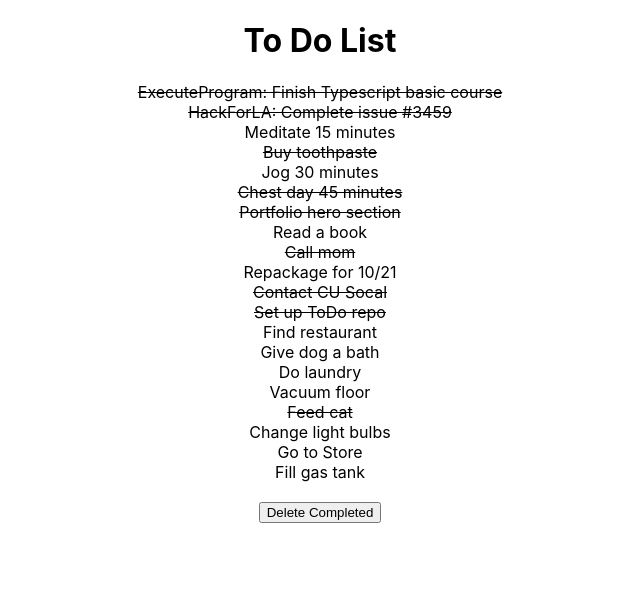
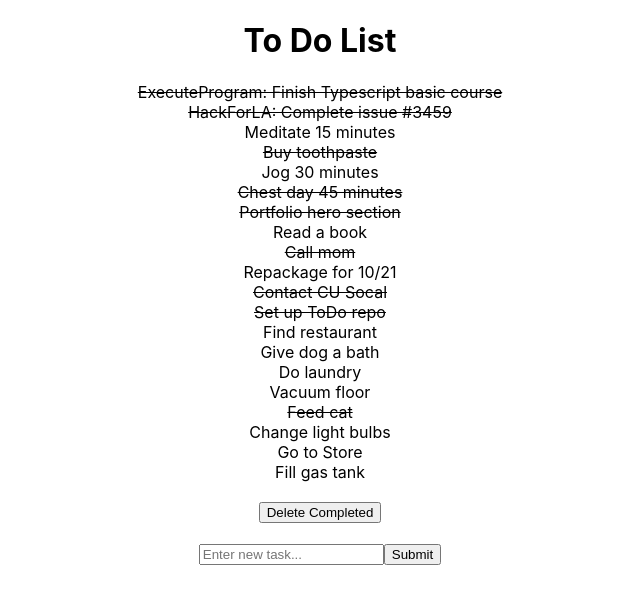
Before and after one commit to Skydodle/todo, a React (Create React App) app in the folder frontend-todo/: page / in a window 1280 px wide. Shown: the top 604 px of the page, without its empty margins (320-960 px from the left). Built offline with nearby package versions, Linux system fonts and the light colour scheme.

Commit message:
Added form to add new task

```diff
--- a/frontend-todo/src/App.jsx
+++ b/frontend-todo/src/App.jsx
@@ -2,7 +2,7 @@ import React, { useState } from 'react';
 import './App.css';
 import data from './data.json';
 
-import { Header, ToDoList } from './Components';
+import { AddToDo, Header, ToDoList } from './Components';
 
 function App() {
   const [toDoList, setToDoList] = useState(data);
@@ -21,10 +21,17 @@ function App() {
     setToDoList(filtered);
   };
 
+  const handleAdd = (input) => {
+    let newList = [...toDoList];
+    newList = [...newList, { id: toDoList.length + 1, task: input, complete: false }];
+    setToDoList(newList);
+  };
+
   return (
     <div className="App">
       <Header />
       <ToDoList toDoList={toDoList} handleToggle={handleToggle} handleDelete={handleDelete} />
+      <AddToDo handleAdd={handleAdd} />
     </div>
   );
 }
--- /dev/null
+++ b/frontend-todo/src/Components/AddToDo.jsx
@@ -0,0 +1,24 @@
+import React, { useState } from 'react';
+
+const AddTodo = ({ handleAdd }) => {
+  const [input, setInput] = useState('');
+
+  const handleInput = (e) => {
+    setInput(e.target.value);
+  };
+
+  const handleSubmit = (e) => {
+    e.preventDefault();
+    handleAdd(input);
+    setInput('');
+  };
+
+  return (
+    <form onSubmit={handleSubmit}>
+      <input value={input} onChange={handleInput} type="text" placeholder="Enter new task..." />
+      <button>Submit</button>
+    </form>
+  );
+};
+
+export default AddTodo;
--- a/frontend-todo/src/Components/index.js
+++ b/frontend-todo/src/Components/index.js
@@ -1,2 +1,3 @@
 export { default as Header } from './Header';
 export { default as ToDoList } from './ToDoList';
+export { default as AddToDo } from './AddToDo';
```
